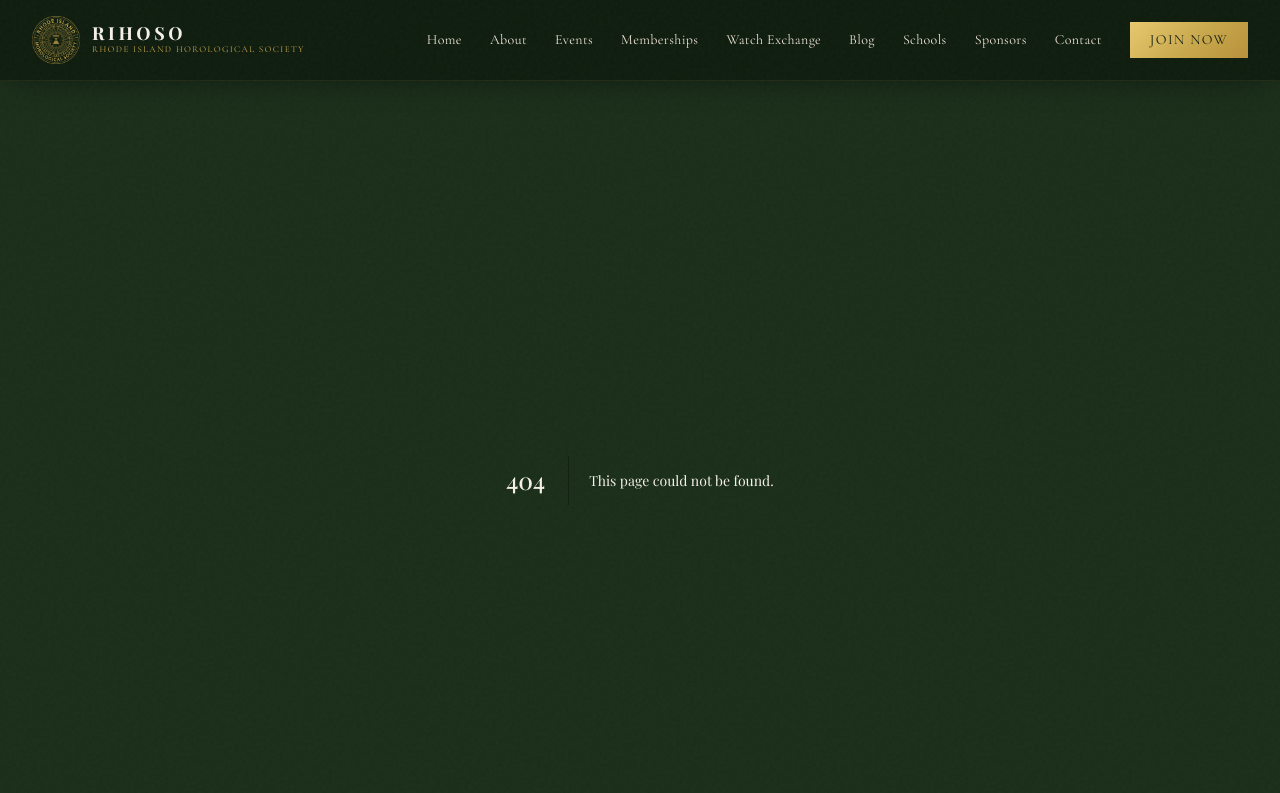
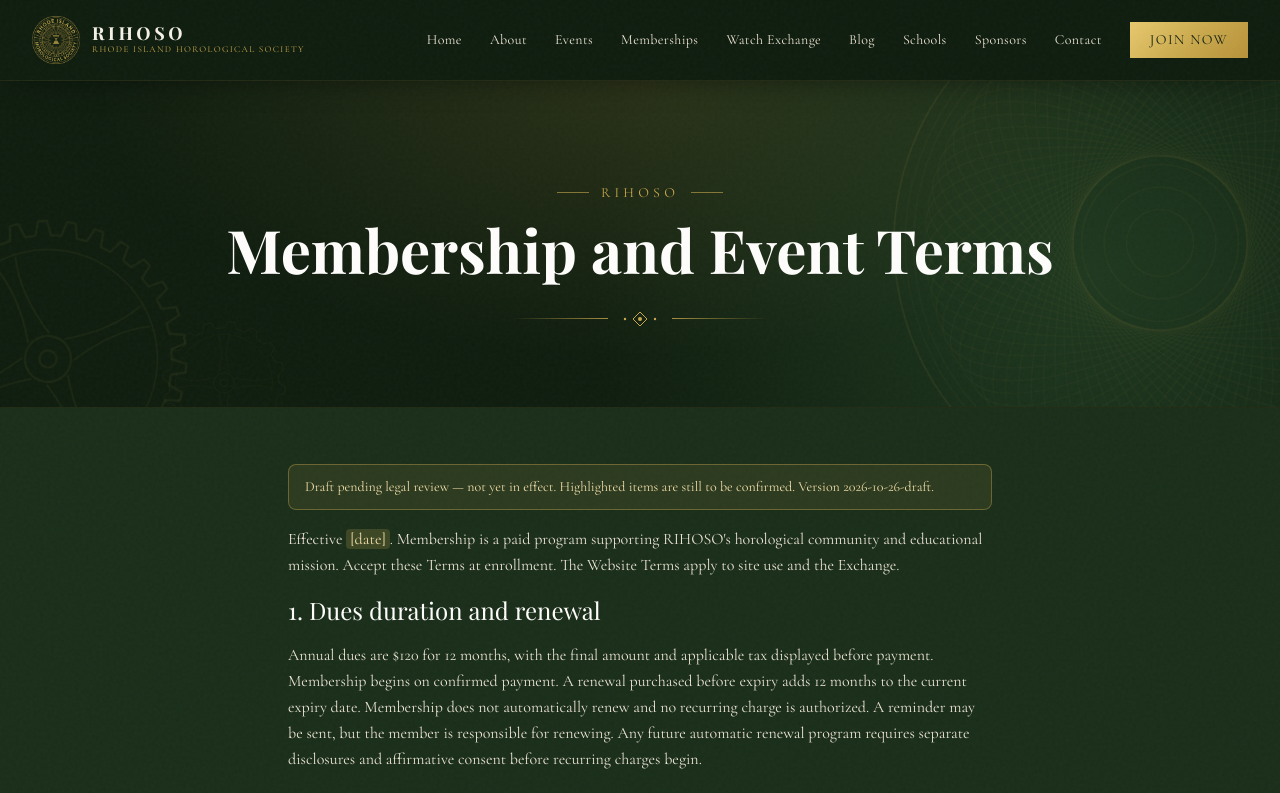
Before and after one commit to brandonsalomon-ui/rihoso-website, a Next.js app: page /membership-terms in a window 1280 px wide. Before the commit this address had no page. Shown: the top 793 px of the page. Built offline with nearby package versions, Linux system fonts and the light colour scheme; a web font is replaced by a local one.

Commit message:
Membership Terms page

```diff
--- /dev/null
+++ b/src/app/membership-terms/page.tsx
@@ -0,0 +1,9 @@
+import type { Metadata } from "next";
+import PolicyDocument from "@/components/PolicyDocument";
+import { POLICIES } from "@/lib/policies";
+
+export const metadata: Metadata = { title: POLICIES.membership.title };
+
+export default function Page() {
+  return <PolicyDocument policy="membership" file="membership-terms.md" />;
+}
```
